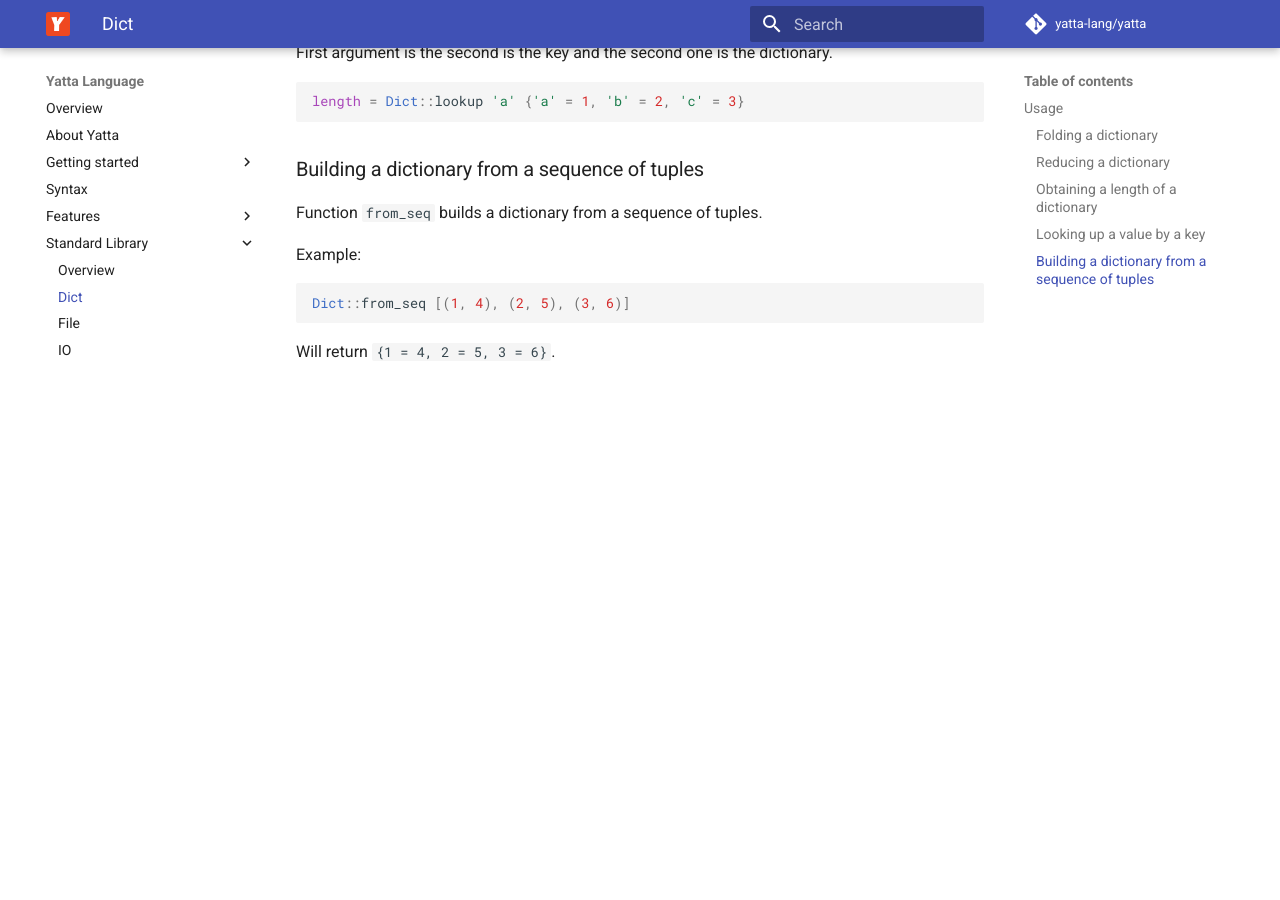
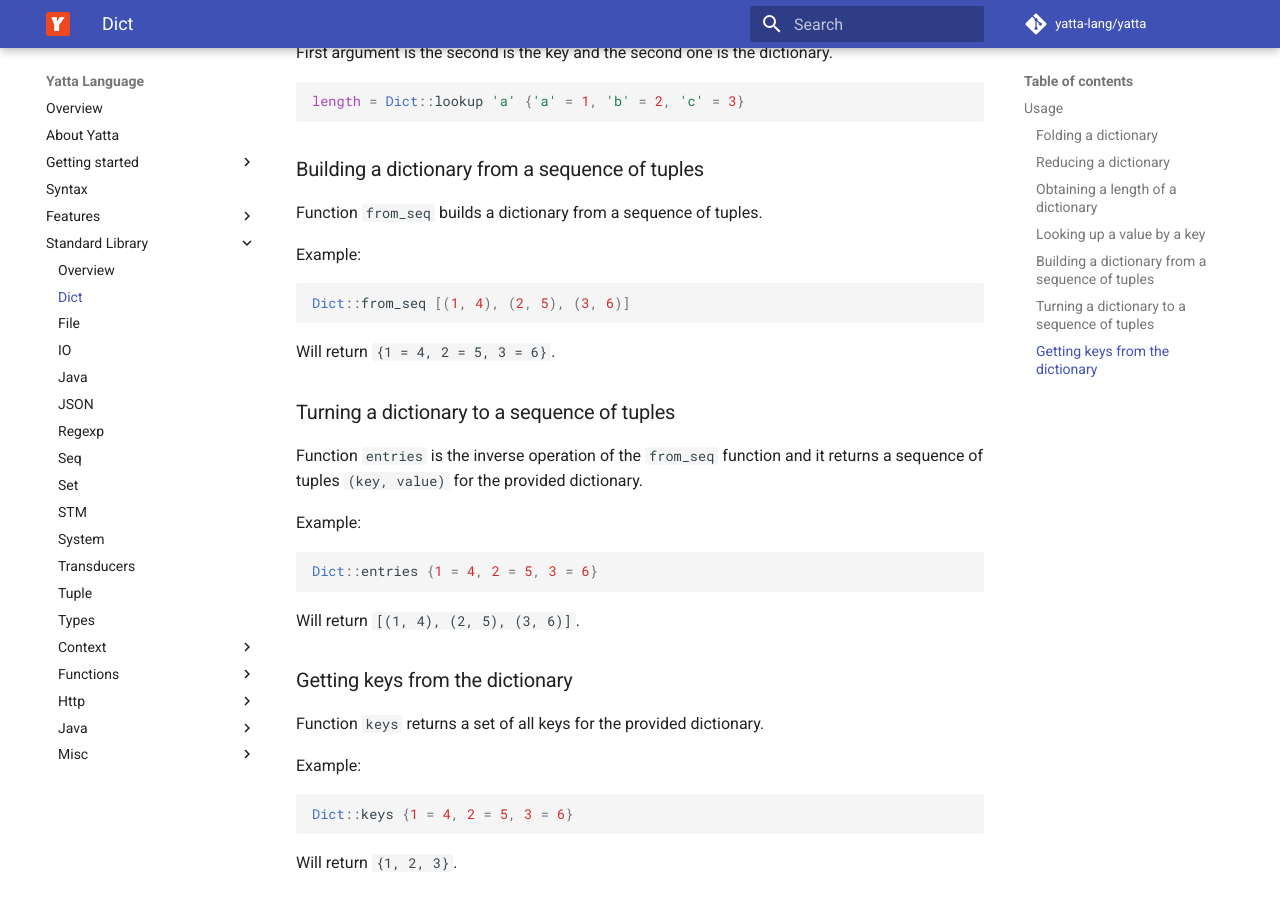
Before and after one commit to yona-lang/homepage, an MkDocs documentation site: the page built from docs/stdlib/dict.md, in a window 1280 px wide and 900 px high, scrolled down 1267 px. Built offline with MkDocs 1.6.1 and Material for MkDocs 9.7.7, drawn with Linux system fonts in a browser that asks for light colours; comment, search, counter and statistics services are not loaded; before the commit the page ends 1656 px from its top, so only the background shows below that.

Commit message:
adding new stdlib docs

````diff
--- a/docs/stdlib/dict.md
+++ b/docs/stdlib/dict.md
@@ -56,3 +56,25 @@ Dict::from_seq [(1, 4), (2, 5), (3, 6)]
 ```
 
 Will return `{1 = 4, 2 = 5, 3 = 6}`.
+
+
+### Turning a dictionary to a sequence of tuples
+Function `entries` is the inverse operation of the `from_seq` function and it returns a sequence of tuples `(key, value)` for the provided dictionary.
+
+Example:
+```haskell
+Dict::entries {1 = 4, 2 = 5, 3 = 6}
+```
+
+Will return `[(1, 4), (2, 5), (3, 6)]`.
+
+
+### Getting keys from the dictionary
+Function `keys` returns a set of all keys for the provided dictionary.
+
+Example:
+```haskell
+Dict::keys {1 = 4, 2 = 5, 3 = 6}
+```
+
+Will return `{1, 2, 3}`.
````
Also changed, not shown: docs/stdlib/set.md (+11 -0 lines), docs/stdlib/system.md (+14 -0 lines).
